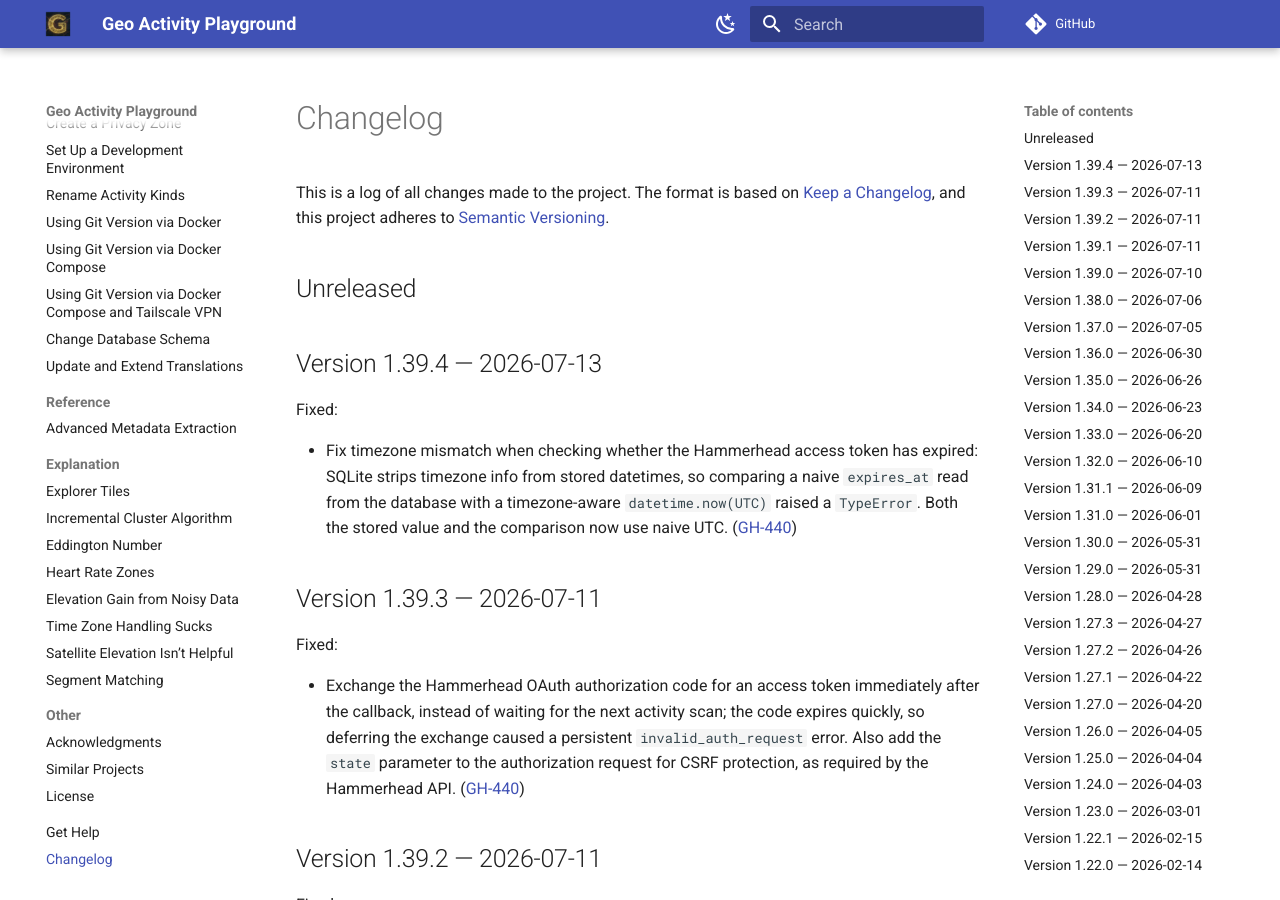
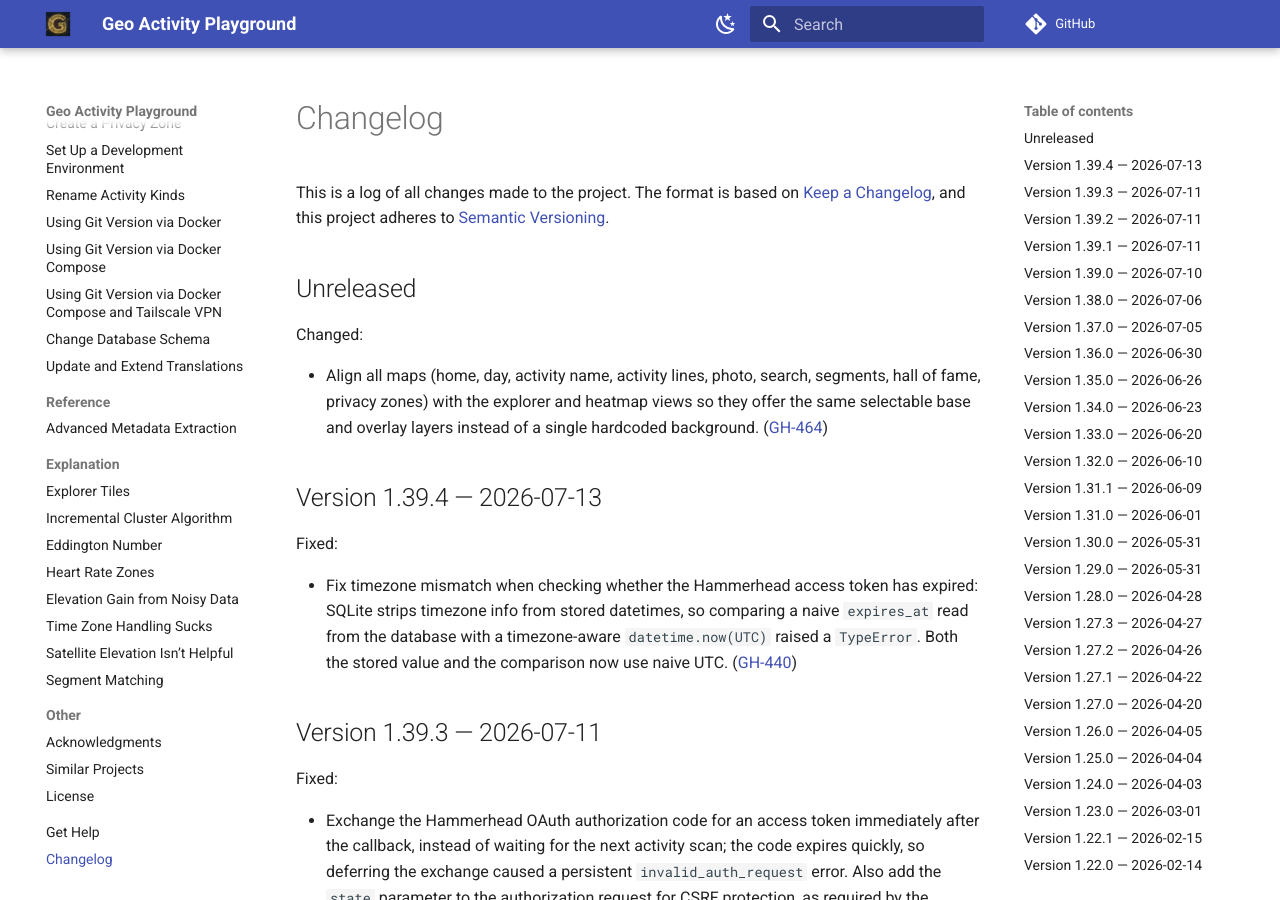
Before and after one commit to martin-ueding/geo-activity-playground, an MkDocs documentation site: the page built from docs/changelog.md, in a window 1280 px wide and 900 px high. Built offline with MkDocs 1.6.1 and Material for MkDocs 9.7.7, drawn with Linux system fonts in a browser that asks for light colours; comment, search, counter and statistics services are not loaded.

Commit message:
docs: changelog entry for shared map layers
Refs: GH-464

```diff
--- a/docs/changelog.md
+++ b/docs/changelog.md
@@ -16,6 +16,10 @@ Types of changes
 <!-- next version below this line -->
 
 ## Unreleased
+
+Changed:
+
+- Align all maps (home, day, activity name, activity lines, photo, search, segments, hall of fame, privacy zones) with the explorer and heatmap views so they offer the same selectable base and overlay layers instead of a single hardcoded background. ([GH-464](https://github.com/martin-ueding/geo-activity-playground/issues/464))
 
 
 ## Version 1.39.4 — 2026-07-13
```
